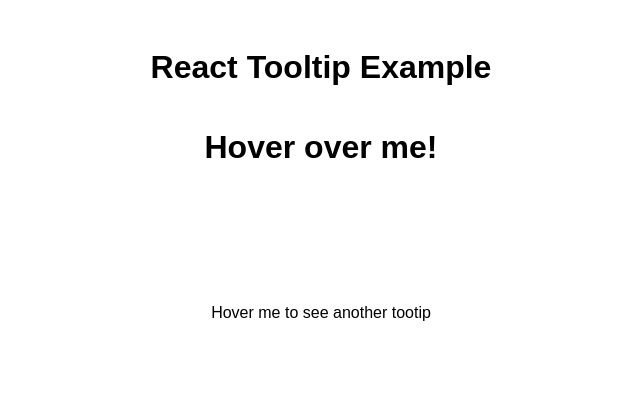
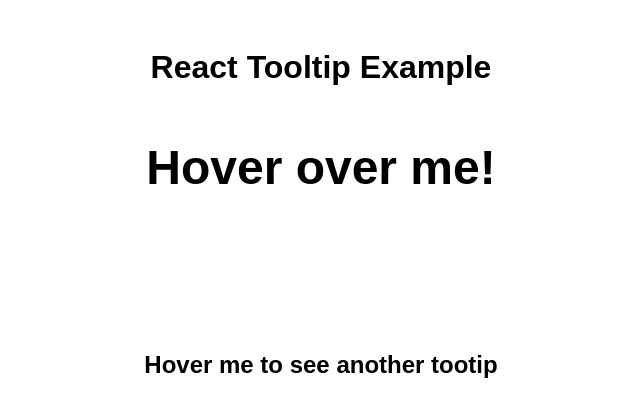
Before and after one commit to acciojob/react-composition-3-soumyabratam6, a React app: page / in a window 1280 px wide. Shown: the top 416 px of the page, without its empty margins (319-959 px from the left). Built offline with nearby package versions, Linux system fonts and the light colour scheme.

Commit message:
altooltips.js fix

```diff
--- a/src/components/Tooltip.js
+++ b/src/components/Tooltip.js
@@ -1,3 +1,4 @@
+
 import React, { useState } from 'react';
 import '../styles/Tooltip.css'
 const Tooltip =({ text, children})=>{
@@ -7,9 +8,10 @@
   return (
     <div className='tooltip' onMouseEnter={showTooltip}
     onMouseLeave ={hideTooltip}>
+       <h2>
+        {children}</h2>
+      <p>{visible && <div className="tooltiptext">{text}</div>}</p>
 
-        {children}
-      {visible && <div className="tooltiptext">{text}</div>}
     </div>
   );
 }
```
